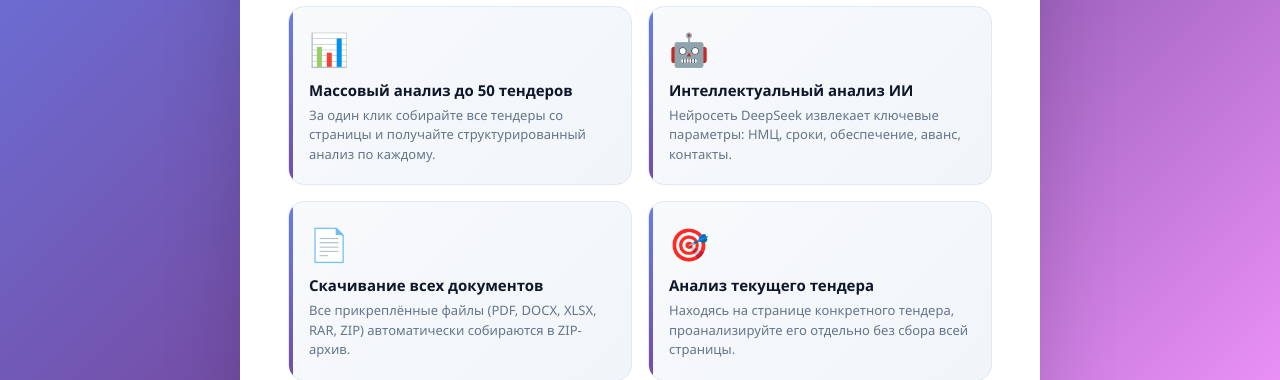
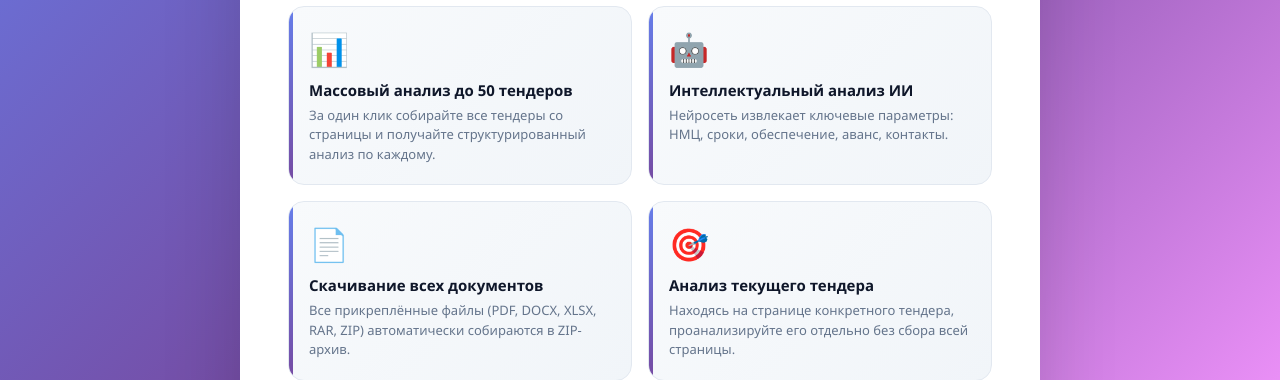
Before and after one commit to danilamozh-maker/tender-parser, a Python web app: template templates/main.html in a window 1280 px wide. Shown: the part 364-744 px from the top of the page. Run offline with Jinja, Linux system fonts and the light colour scheme; the template is opened without the code that fills it, so the values that code supplies are empty.

Commit message:
Update main.html

```diff
--- a/templates/main.html
+++ b/templates/main.html
@@ -396,7 +396,7 @@
             <div class="feature-card">
                 <span class="icon">🤖</span>
                 <strong>Интеллектуальный анализ ИИ</strong>
-                <p>Нейросеть DeepSeek извлекает ключевые параметры: НМЦ, сроки, обеспечение, аванс, контакты.</p>
+                <p>Нейросеть извлекает ключевые параметры: НМЦ, сроки, обеспечение, аванс, контакты.</p>
             </div>
             <div class="feature-card">
                 <span class="icon">📄</span>
```
